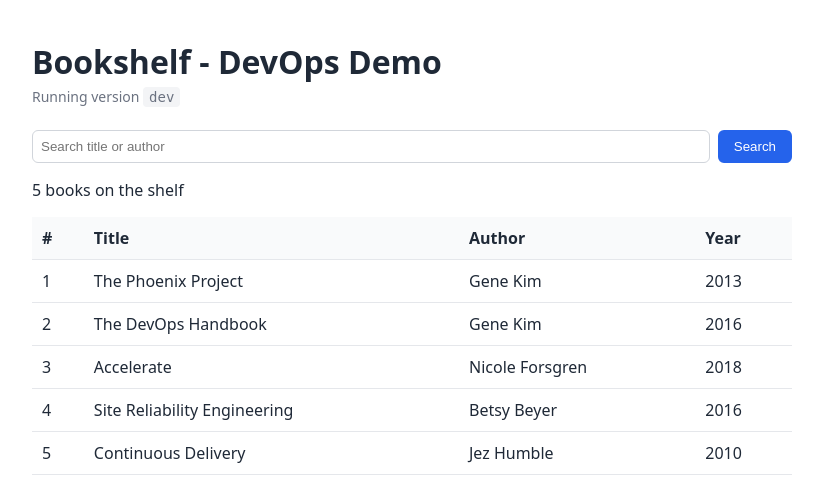
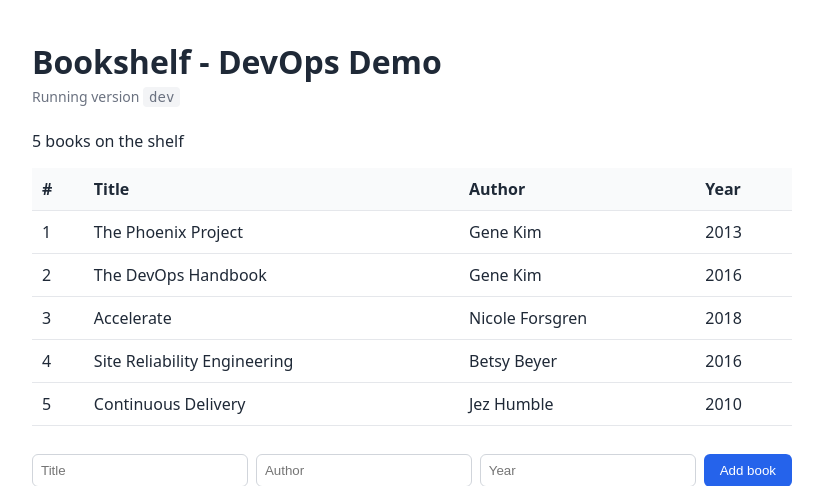
Before and after one commit to MuhammadQasimTahir/bookshelf-devops-demo, a Flask app: page / in a window 1280 px wide. Shown: the top 486 px of the page, without its empty margins (228-1051 px from the left). Run offline with Flask 3, Linux system fonts and the light colour scheme; data comes from the database, SQL or seed files in the repository; data that the repository does not hold is empty.

Commit message:
revert: undo last two commits

```diff
--- a/app.py
+++ b/app.py
@@ -47,15 +47,11 @@ def fetch_books():
 
 @app.route("/")
 def index():
-    q = request.args.get("q", "").strip()
     try:
         books, error = fetch_books(), None
     except pymysql.MySQLError:
         books, error = [], "Database is unavailable"
-    if q:
-        needle = q.lower()
-        books = [b for b in books if needle in b["title"].lower() or needle in b["author"].lower()]
-    return render_template("index.html", books=books, error=error, version=config.APP_VERSION, q=q)
+    return render_template("index.html", books=books, error=error, version=config.APP_VERSION)
 
 
 @app.route("/health")
--- a/templates/index.html
+++ b/templates/index.html
@@ -26,10 +26,6 @@
   {% if error %}
     <p class="error">{{ error }}</p>
   {% else %}
-    <form method="get" style="margin-bottom: 16px">
-      <input name="q" value="{{ q }}" placeholder="Search title or author">
-      <button type="submit">Search</button>
-    </form>
     <p>{{ books|length }} books on the shelf</p>
     <table>
       <tr><th>#</th><th>Title</th><th>Author</th><th>Year</th></tr>
```
Also changed, not shown: tests/test_unit.py (+0 -11 lines).
